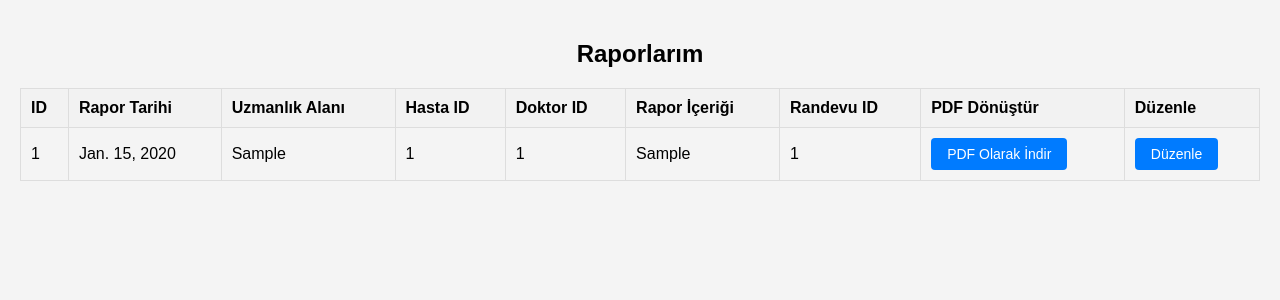
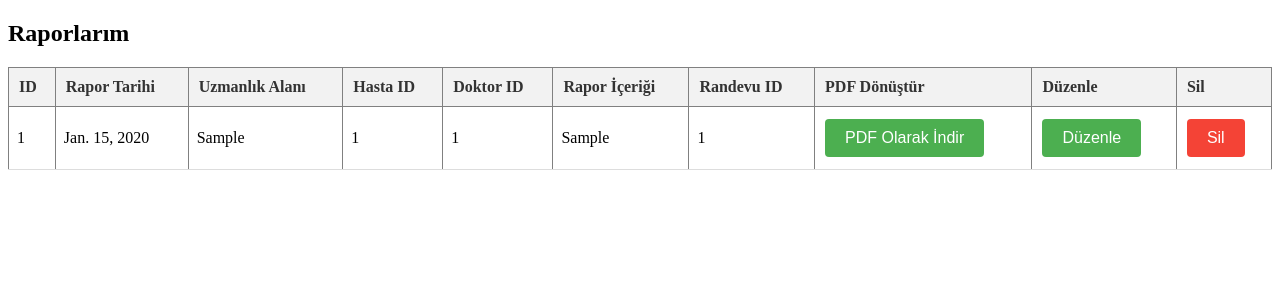
Before and after one commit to AyazAktas/prolab2.3, a Django app: page /doktorun_yazdigi_raporlar/1/ in a window 1280 px wide. Shown: the top 300 px of the page. Run offline with Django 5.2, Linux system fonts and the light colour scheme; tables that the repository leaves empty hold one stand-in row (values such as "Sample post").

Commit message:
rapor silme

```diff
--- a/prolab3/HastaneUyg/forms.py
+++ b/prolab3/HastaneUyg/forms.py
@@ -42,12 +42,6 @@ class RandevuForm(forms.ModelForm):
         fields = ['randevuTarihi', 'randevu_saati', 'hasta_id', 'doktor_id']
 
 
-from django import forms
-from .models import TibbiRaporlar
-
-from django import forms
-from .models import TibbiRaporlar
-
 class RaporForm(forms.ModelForm):
     class Meta:
         model = TibbiRaporlar
--- a/prolab3/HastaneUyg/models.py
+++ b/prolab3/HastaneUyg/models.py
@@ -35,10 +35,10 @@ class Randevu(models.Model):
 class TibbiRaporlar(models.Model):
     idRapor = models.AutoField(primary_key=True)
     raporTarihi = models.DateField("Rapor Tarihi", auto_now_add=False, auto_now=False, blank=True, null=True)
-    uzmanlikAlani = models.TextField(null=True)
+    uzmanlikAlani=models.TextField('Uzmanlık Alanı', max_length=120, default='', blank=True, null=True)
     hasta_id = models.IntegerField()
     doktor_id = models.IntegerField()
-    rapor_icerigi = models.TextField(null=True)
+    rapor_icerigi = models.TextField('Rapor İçeriği', max_length=3000, blank=False, null=False)
     randevunun_id = models.IntegerField()
     class Meta:
         db_table = 'tibbiraporlar'
--- a/prolab3/HastaneUyg/templates/doktorun_yazdigi_raporlar.html
+++ b/prolab3/HastaneUyg/templates/doktorun_yazdigi_raporlar.html
@@ -5,50 +5,65 @@
     <meta name="viewport" content="width=device-width, initial-scale=1.0">
     <title>Raporlarım</title>
 <style>
-        body {
-            font-family: Arial, sans-serif;
-            background-color: #f4f4f4;
-            margin: 0;
-            padding: 20px;
-        }
-
-        h2 {
-            text-align: center;
-            margin-bottom: 20px;
-        }
-
     table {
     width: 100%;
     border-collapse: collapse;
-            margin-top: 20px;
 }
 
-        th, td {
-            border: 1px solid #dddddd;
+/* Style for table headings */
+th {
+    background-color: #f2f2f2;
+    color: #333;
+    font-weight: bold;
     padding: 10px;
     text-align: left;
 }
 
-        th {
-            background-color: #f2f2f2;
+/* Style for table cells */
+td {
+    padding: 8px;
+    border-bottom: 1px solid #ddd;
 }
 
+/* Style for table rows */
 tr:nth-child(even) {
     background-color: #f2f2f2;
 }
 
-        button[type="submit"] {
-            background-color: #007bff;
-            color: #fff;
-            border: none;
-            border-radius: 4px;
-            padding: 8px 16px;
-            cursor: pointer;
-            font-size: 14px;
+/* Style for table rows when hovered */
+tr:hover {
+    background-color: #ddd;
 }
 
-        button[type="submit"]:hover {
-            background-color: #0056b3;
+/* Style for buttons */
+button {
+    background-color: #4CAF50;
+    color: white;
+    padding: 10px 20px;
+    border: none;
+    cursor: pointer;
+    border-radius: 4px;
+    text-align: center;
+    text-decoration: none;
+    display: inline-block;
+    font-size: 16px;
+    margin: 4px 2px;
+    transition-duration: 0.4s;
+}
+
+/* Change button background color on hover */
+button:hover {
+    background-color: #45a049;
+}
+
+/* Style for delete button */
+.delete-button {
+    background-color: #f44336;
+}
+
+/* Change delete button background color on hover */
+.delete-button:hover {
+    background-color: #d32f2f;
 }
 </style>
 </head>
@@ -66,6 +81,7 @@
                 <th>Randevu ID</th>
                 <th>PDF Dönüştür</th>
                 <th>Düzenle</th>
+                <th>Sil</th>
             </tr>
         </thead>
         <tbody>
@@ -90,6 +106,12 @@
                         <button type="submit">Düzenle</button>
                     </form>
                 </td>
+                <td>
+                    <form action="{% url 'rapor_sil' rapor.idRapor %}" method="post">
+                        {% csrf_token %}
+                        <button class="delete-button" type="submit">Sil</button>
+                    </form>
+                </td>
             </tr>
             {% endfor %}
         </tbody>
--- a/prolab3/HastaneUyg/views.py
+++ b/prolab3/HastaneUyg/views.py
@@ -365,9 +365,6 @@ from .models import Randevu, Doctor, TibbiRaporlar
 from .forms import RaporForm
 
 def rapor_yaz(request, randevu_id):
-    """
-    Seçilen randevu için rapor yazma fonksiyonu.
-    """
 
     randevu = get_object_or_404(Randevu, pk=randevu_id)
     doktor_id = randevu.doktor_id
@@ -452,10 +449,6 @@ def rapor_duzenle_doctor(request, doktor_id):
     return render(request, 'doktorun_yazdigi_raporlar.html', {'raporlar': raporlar})
 
 
-from django.db import connection
-from django.shortcuts import render, redirect, get_object_or_404
-from .forms import RaporForm
-
 
 def rapor_duzenle(request, rapor_id):
     rapor = get_object_or_404(TibbiRaporlar, idRapor=rapor_id)
@@ -468,3 +461,10 @@ def rapor_duzenle(request, rapor_id):
     else:
         form = RaporForm(instance=rapor)
     return render(request, 'rapor_duzenle.html', {'form': form,'rapor':rapor})
+
+
+def rapor_sil(request, idRapor):  # argüman adını rapor_id yerine idRapor olarak değiştirdik
+    rapor = get_object_or_404(TibbiRaporlar, idRapor=idRapor)  # argümanı rapor_id yerine idRapor olarak değiştirdik
+    doktor_id = rapor.doktor_id
+    rapor.delete()
+    return redirect('rapor_duzenle_doctor', doktor_id=doktor_id)
--- a/prolab3/prolab3/urls.py
+++ b/prolab3/prolab3/urls.py
@@ -49,5 +49,6 @@ urlpatterns = [
     path('edit_patient/<int:hasta_id>/', views.edit_patient, name='edit_patient'),
     path('doktorun_yazdigi_raporlar/<int:doktor_id>/', views.rapor_duzenle_doctor, name='rapor_duzenle_doctor'),
     path('rapor_duzenle/<int:rapor_id>/', views.rapor_duzenle, name='rapor_duzenle'),
+    path('rapor_sil/<int:idRapor>/',views.rapor_sil,name='rapor_sil'),
 
 ]+ static(settings.STATIC_URL, document_root=settings.STATIC_ROOT)
```
Also changed, not shown: prolab3/rapor_resimleri/EcuftY6XgAArsCj.jpg (added), prolab3/rapor_resimleri/EcuftY6XgAArsCj_EodwP75.jpg (added), prolab3/rapor_resimleri/EcuftY6XgAArsCj_NhHgfvq.jpg (added), prolab3/rapor_resimleri/EcuftY6XgAArsCj_udNYYma.jpg (added), prolab3/rapor_resimleri/EcuftY6XgAArsCj_wdFyVrf.jpg (added). Lines whose indentation alone changed are shown as unchanged.
